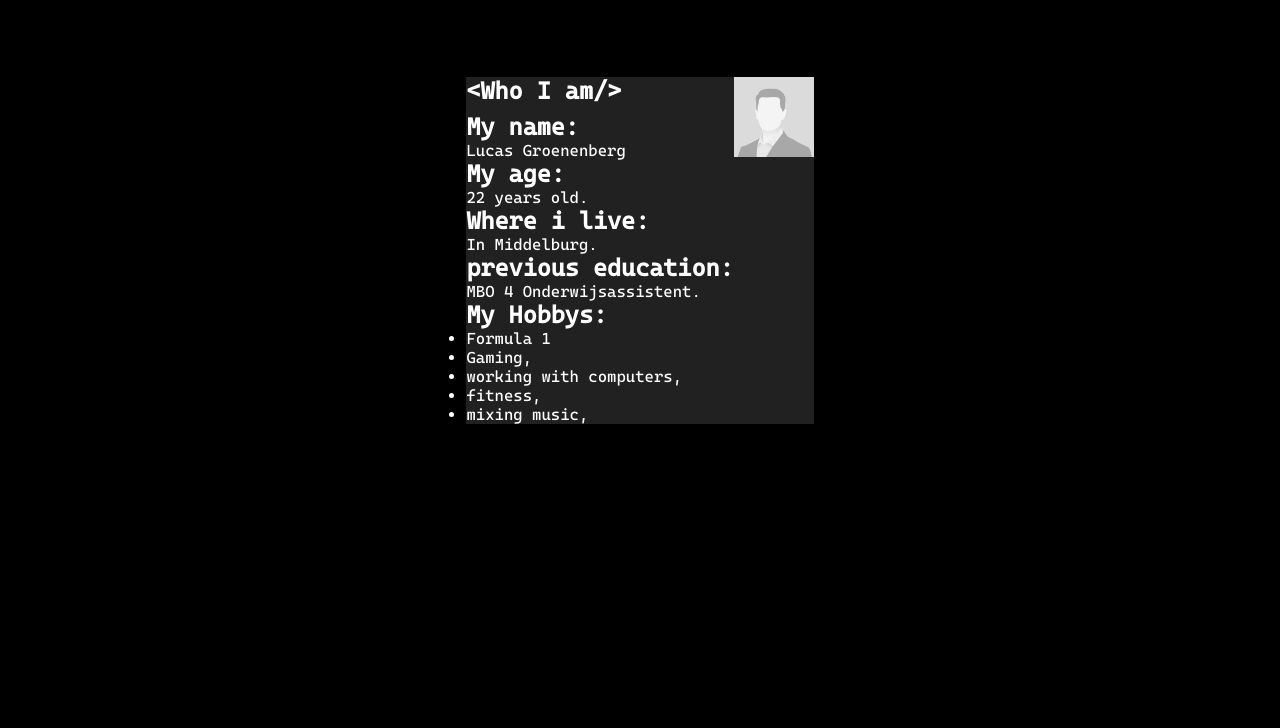
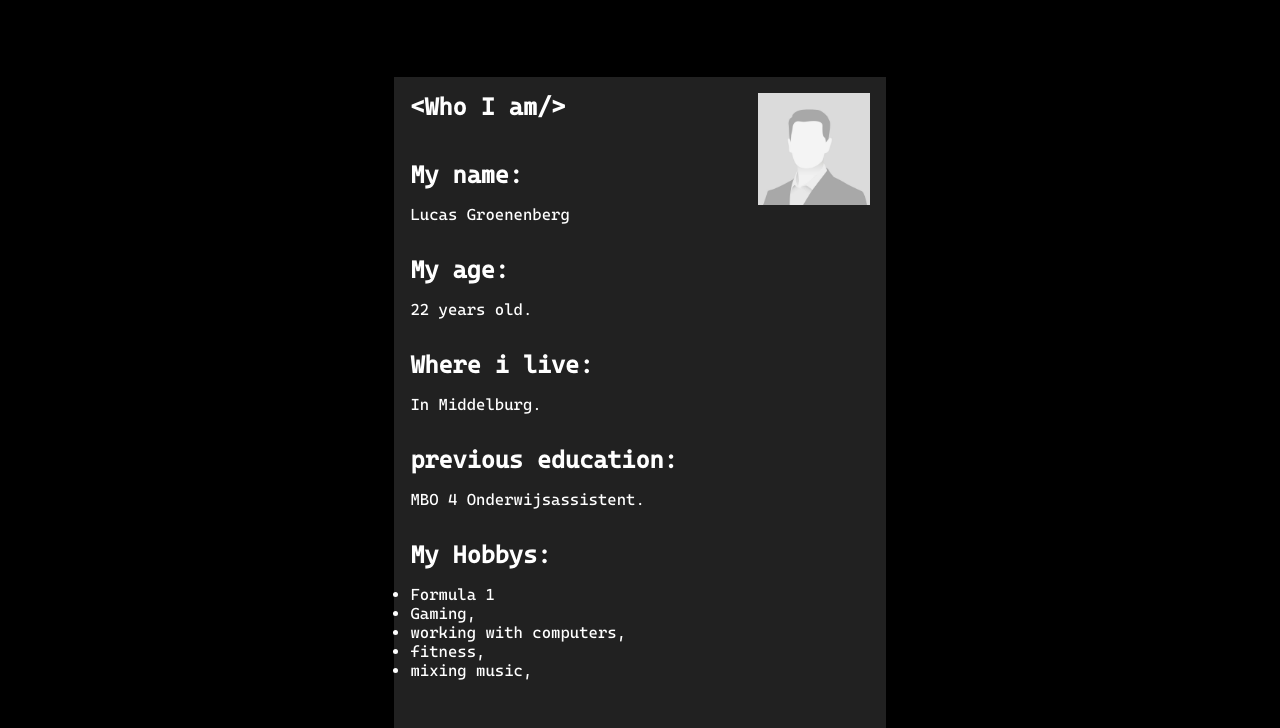
Before and after one commit to LDGroenenberg/LDGroen.github.io, a plain HTML site: page html/profile.html in a window 1280 px wide. Shown: the part 73-801 px from the top of the page. Drawn offline with Linux system fonts and the light colour scheme.

Commit message:
profile.html/css update

```diff
--- a/css/profilestyles.css
+++ b/css/profilestyles.css
@@ -75,6 +75,7 @@ main{
 .myprofile {
     display: flex;
     background-color: #212121;
+    padding: 1rem;;
 
 }
 
@@ -84,10 +85,26 @@ main{
 }
 
 .title {
+    margin-bottom: 2rem;;
+}
+
+.aboutme-part {
+    margin-bottom: 2rem;
+}
+
+.aboutme-part h2 {
+    margin-bottom: 1rem;
+}
+
+.title {
     padding-bottom: 0.5rem;
 }
 
+.links {
+    margin-left: 5rem;
+}
+
 .profilepic {
-    width: 5rem;
+    width: 7rem;
     height: auto;
 }
--- a/html/profile.html
+++ b/html/profile.html
@@ -24,23 +24,23 @@
             <div class="title">
                 <h1>&lt;Who I am/&gt;</h1>
             </div>
-            <div>
+            <div class="aboutme-part">
                 <h2>My name:</h2>
                 <p>Lucas Groenenberg</p>
             </div>
-            <div>
+            <div class="aboutme-part">
                 <h2>My age:</h2>
                 <p>22 years old.</p>
             </div>
-            <div>
+            <div class="aboutme-part">
                 <h2>Where i live:</h2>
                 <p>In Middelburg.</p>
             </div>
-            <div>
+            <div class="aboutme-part">
                 <h2>previous education:</h2>
                 <p>MBO 4 Onderwijsassistent.</p>
             </div>
-            <div>
+            <div class="aboutme-part">
                 <h2>My Hobbys:</h2>
                 <ul>
                     <li>Formula 1</li>
@@ -51,7 +51,7 @@
                 </ul>
             </div>
         </section>
-        <section>
+        <section class="links">
             <img class="profilepic" src="../resources/profile.png">
         </section>
     </div>
```
Also changed, not shown: 1 other file.
